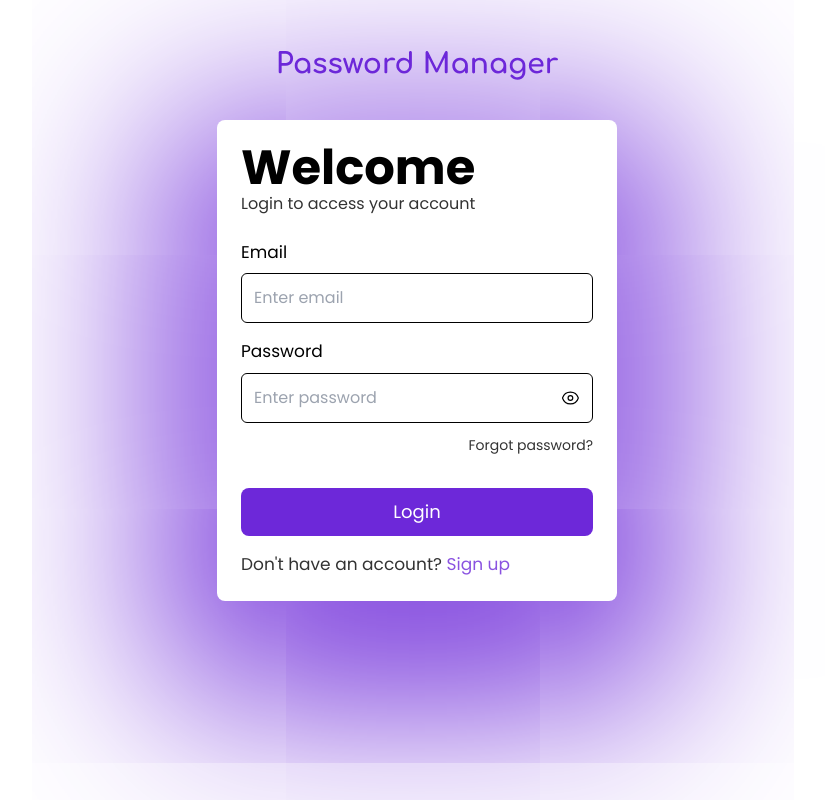
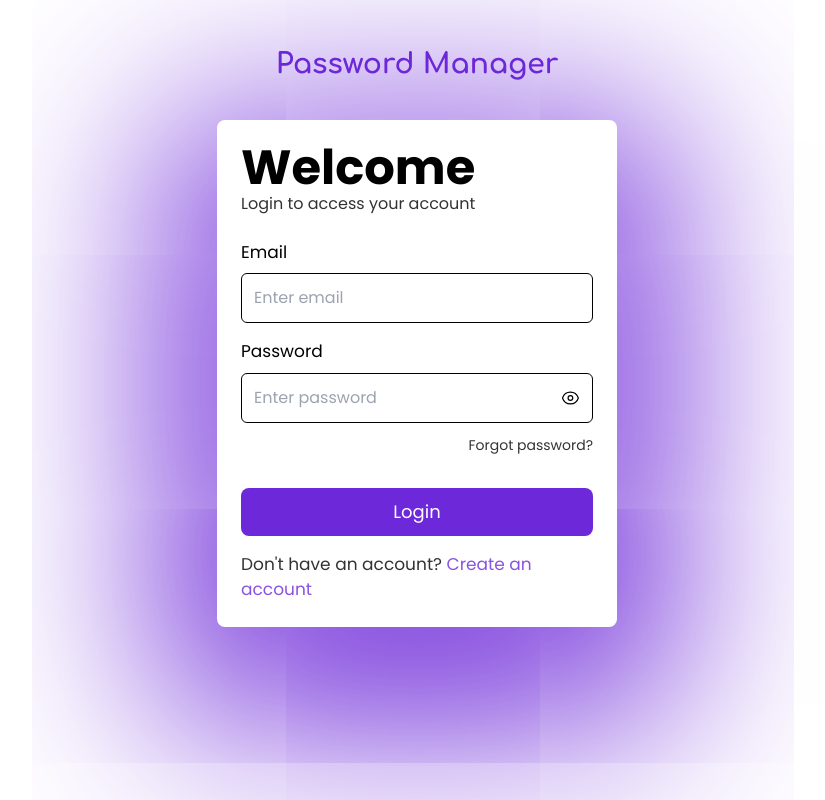
Before and after one commit to Jacobkyalo/password-manager-client, a React (Vite) app: page /login in a window 1280 px wide. Shown: the whole page, without its empty margins (223-1048 px from the left). Built offline with nearby package versions, Linux system fonts and the light colour scheme.

Commit message:
updated helper link text

```diff
--- a/src/pages/login/index.jsx
+++ b/src/pages/login/index.jsx
@@ -40,7 +40,7 @@ const index = () => {
         <p className="mt-4 text-[14px] opacity-80 md:text-[17px]">
           Don't have an account?{' '}
           <Link to="/signup" className="text-violet-700">
-            Sign up
+            Create an account
           </Link>
         </p>
       </form>
```
